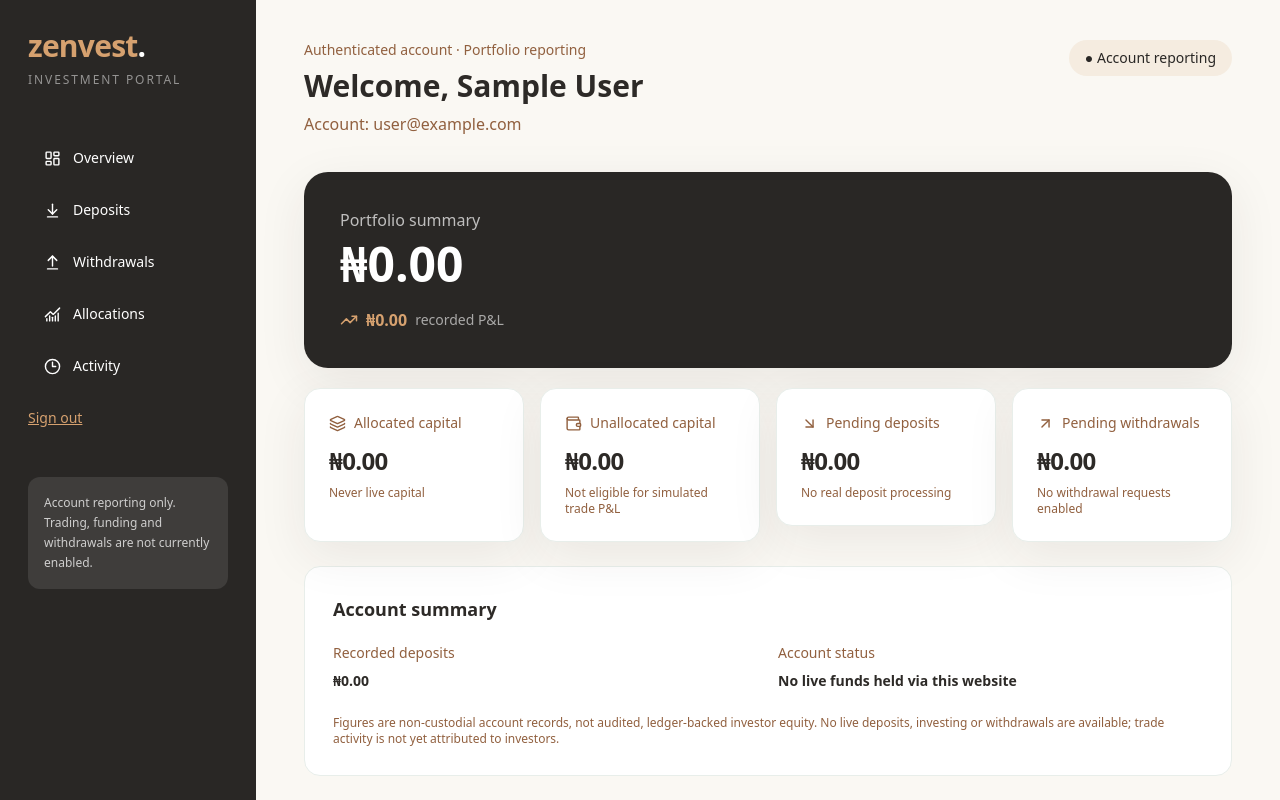
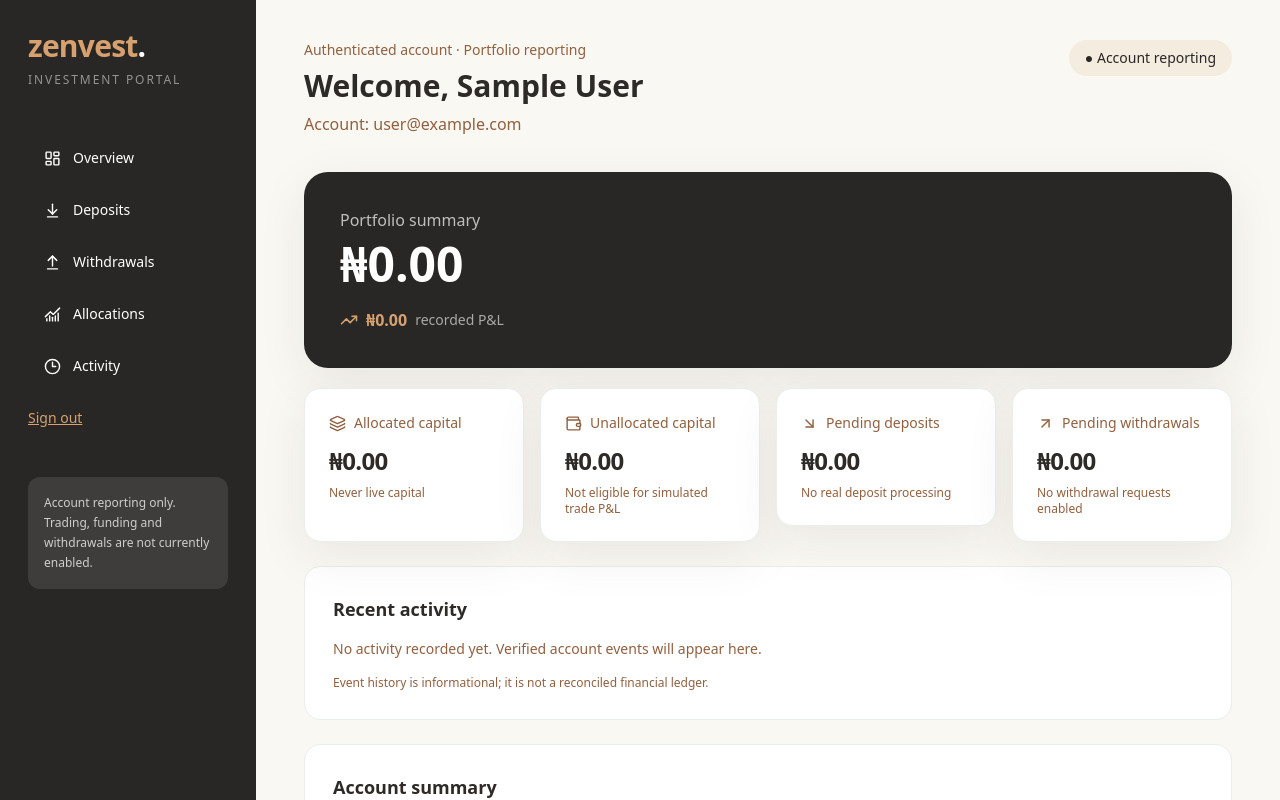
Before and after one commit to en0ma/zenvest, a Next.js app: page /dashboard in a window 1280 px wide. Shown: the top 800 px of the page. Built offline with nearby package versions, Linux system fonts and the light colour scheme; no server answers; the database is empty; sample sign-in values are in the browser's storage.

Commit message:
feat: display investor-scoped recorded activity timeline

```diff
--- a/src/app/dashboard/page.tsx
+++ b/src/app/dashboard/page.tsx
@@ -10,6 +10,7 @@ function Metric({label,value,icon:Icon,detail}:{label:string;value:bigint;icon:t
 export default async function Dashboard(){
  const session = await requireUser();
  const portfolio = await prisma.investorPortfolio.findUnique({where:{userId:session.id}});
+ const activity=portfolio ? await prisma.investorActivity.findMany({where:{portfolioId:portfolio.id},orderBy:{occurredAt:"desc"},take:10}) : [];
  const allocated=portfolio?.allocatedKobo??0n;
  const unallocated=portfolio?.unallocatedKobo??0n;
  const realized=portfolio?.realizedPnlKobo??0n;
@@ -21,6 +22,7 @@ export default async function Dashboard(){
  <Metric icon={Wallet} label="Unallocated capital" value={unallocated} detail="Not eligible for simulated trade P&L"/>
  <div id="deposits"><Metric icon={ArrowDownRight} label="Pending deposits" value={portfolio?.pendingDepositsKobo??0n} detail="No real deposit processing"/></div>
  <div id="withdrawals"><Metric icon={ArrowUpRight} label="Pending withdrawals" value={portfolio?.pendingWithdrawalsKobo??0n} detail="No withdrawal requests enabled"/></div></section>
+ <section id="activity" className="mt-6 rounded-2xl bg-white p-7 border border-[#e8eeea]"><h2 className="text-lg font-semibold">Recent activity</h2>{activity.length===0?<p className="mt-4 text-sm text-muted">No activity recorded yet. Verified account events will appear here.</p>:<ul className="mt-5 divide-y">{activity.map(item=><li key={item.id} className="flex flex-wrap gap-3 justify-between py-4"><div><p className="font-semibold">{item.type.replaceAll("_"," ")}</p><p className="text-sm text-muted">{item.description}</p><p className="text-xs text-muted">{item.occurredAt.toISOString().slice(0,10)}</p></div><span className="font-semibold">{formatKobo(item.amountKobo)}</span></li>)}</ul>}<p className="mt-4 text-xs text-muted">Event history is informational; it is not a reconciled financial ledger.</p></section>
  <section className="mt-6 rounded-2xl bg-white p-7 border border-[#e8eeea]"><h2 className="text-lg font-semibold">Account summary</h2><dl className="mt-5 grid sm:grid-cols-2 gap-5 text-sm"><div><dt className="text-muted">Recorded deposits</dt><dd className="font-semibold mt-2">{formatKobo(portfolio?.depositedKobo??0n)}</dd></div><div><dt className="text-muted">Account status</dt><dd className="font-semibold mt-2">No live funds held via this website</dd></div></dl><p className="mt-6 text-xs text-muted">Figures are non-custodial account records, not audited, ledger-backed investor equity. No live deposits, investing or withdrawals are available; trade activity is not yet attributed to investors.</p></section>
  </Shell>;
 }
```
